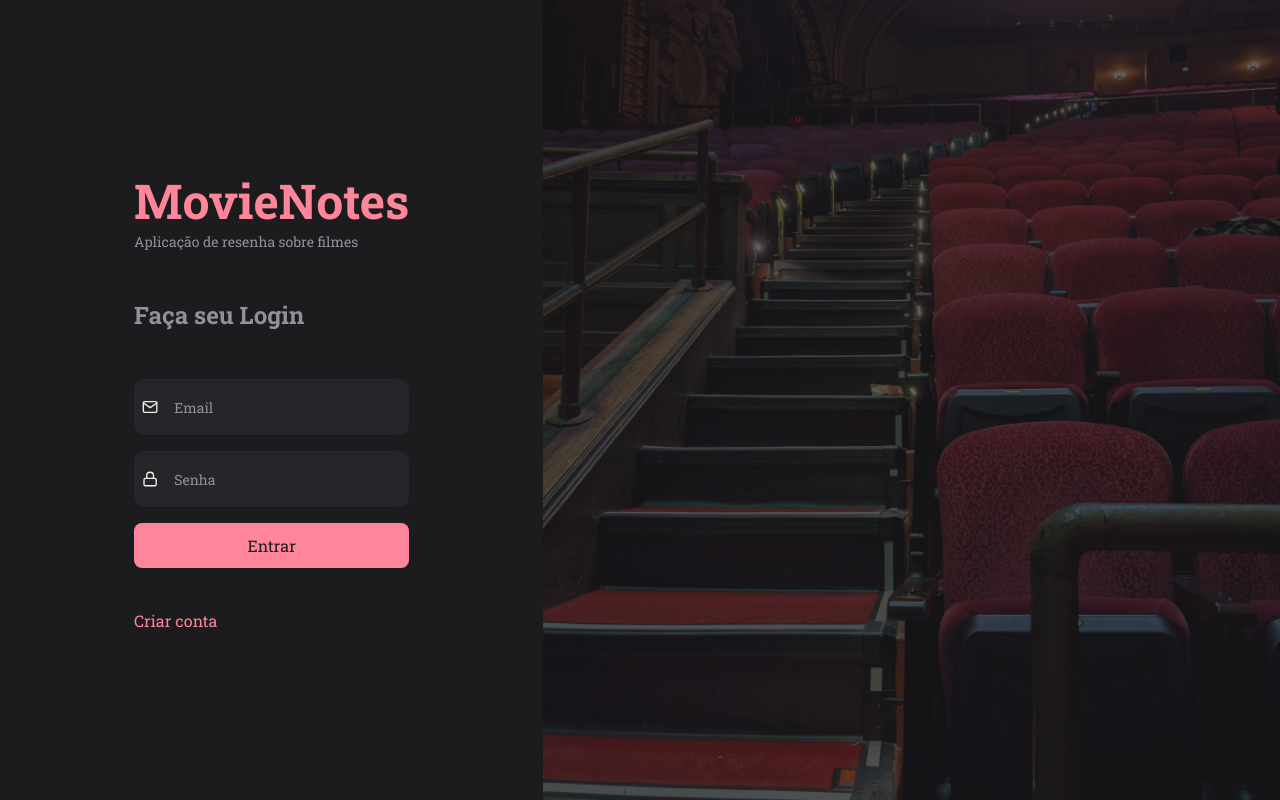
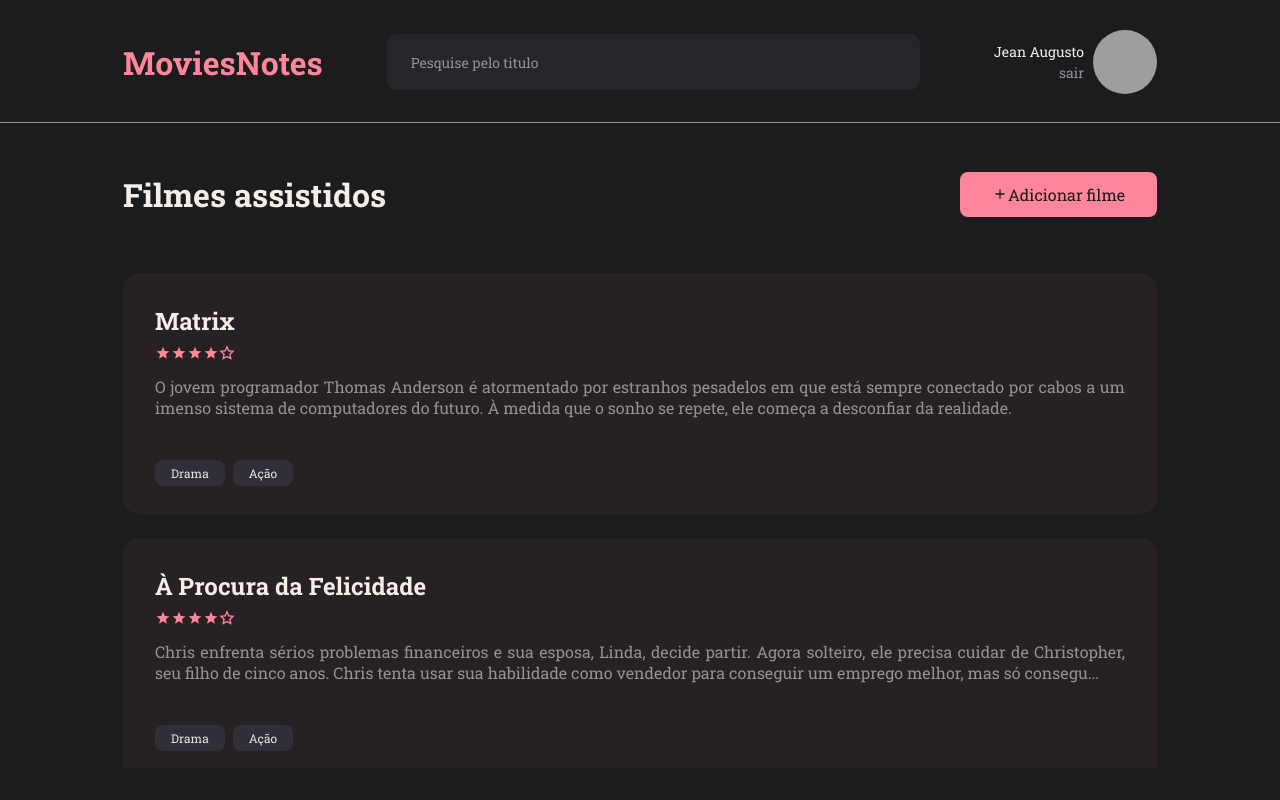
Before and after one commit to jean88asl/frontend-movies, a React (Vite) app: page / in a window 1280 px wide. Built offline with nearby package versions, Linux system fonts and the light colour scheme; grey boxes are pictures that could not be loaded.

Commit message:
links final config

```diff
--- a/src/pages/CreateMovie/index.jsx
+++ b/src/pages/CreateMovie/index.jsx
@@ -1,5 +1,6 @@
 import { Container, Form } from "./styles"
 import { RiArrowLeftLine } from "react-icons/ri"
+import { Link } from "react-router-dom"
 
 import { Header } from "../../components/Header"
 import { Input } from "../../components/Input"
@@ -17,10 +18,10 @@ export function CreateMovie() {
             <main>
                 <Form>
                     <header>
-                        <a href="/">
+                        <Link to="/">
                             <RiArrowLeftLine />
                             voltar
-                        </a>
+                        </Link>
 
                         <h1>Novo filme</h1>
                     </header>
@@ -48,7 +49,7 @@ export function CreateMovie() {
                     </Section>
 
                     <div>
-                        <Button title="Excluir Filme" />
+                        <Button title="Excluir Filme" className="delete"/>
                         <Button title="Salvar Alterações" />
                     </div>
                 </Form>
--- a/src/pages/CreateMovie/styles.js
+++ b/src/pages/CreateMovie/styles.js
@@ -23,6 +23,11 @@ export const Container = styled.div`
         flex-wrap: wrap;
 
         padding: 16px;
+    }
+
+    .delete {
+        background-color: ${({ theme }) => theme.COLORS.BACKGROUND_NOTE_ITEM};
+        color: ${({ theme }) => theme.COLORS.PINK};;
     }
 `
 
--- a/src/pages/Home/index.jsx
+++ b/src/pages/Home/index.jsx
@@ -1,8 +1,7 @@
 import { RiAddFill } from "react-icons/ri"
-import { Container, Menu, Content } from "./styles"
+import { Container, Menu, Content, NewNoteMovie } from "./styles"
 
 import { Header } from "../../components/Header"
-import { Button } from "../../components/Button"
 import { InfoNote } from "../../components/InfoNote"
 
 export function Home() {
@@ -12,12 +11,12 @@ export function Home() {
 
       <Menu>
         <h2>Filmes assistidos</h2>
-        <Button
-          title="Adicionar filme"
-          icon={RiAddFill}
+        <NewNoteMovie
           to="/create"
-        >
-        </Button>
+          >
+          <RiAddFill />
+          Adicionar filme
+        </NewNoteMovie>
       </Menu>
 
       <main>
--- a/src/pages/Home/styles.js
+++ b/src/pages/Home/styles.js
@@ -1,4 +1,5 @@
 import { styled } from "styled-components"
+import { Link } from "react-router-dom"
 
 export const Container = styled.div`
     width: 100%;
@@ -33,10 +34,23 @@ export const Menu = styled.div`
         font-size: 32px;
     }
 
-    > button {
+    > a {
         width: auto;
     }
 `
+
+export const NewNoteMovie = styled(Link)`
+    background-color: ${({ theme }) => theme.COLORS.PINK};
+
+    display: flex;
+    align-items: center;
+
+    border: none;
+    border-radius: 8px;
+    padding: 12px 32px;
+    color: ${({ theme }) => theme.COLORS.TEXT_BUTTON};
+`
+
 export const Content = styled.div`
     grid-area: content;
 
--- a/src/pages/MoviePreview/index.jsx
+++ b/src/pages/MoviePreview/index.jsx
@@ -1,4 +1,5 @@
 import { RiStarLine, RiStarSFill, RiArrowLeftLine, RiTimeLine } from "react-icons/ri"
+import { Link } from "react-router-dom"
 
 import { Header } from "../../components/Header"
 import { Tag } from "../../components/Tag"
@@ -11,10 +12,10 @@ export function MoviePreview() {
             <Header />
 
             <main>
-                <a href="">
+                <Link to="/">
                     <RiArrowLeftLine />
                     Voltar
-                </a>
+                </Link>
 
                 <TitleNote>
                     <h1>Matrix</h1>
@@ -29,7 +30,6 @@ export function MoviePreview() {
                 <InfoTime>
                     <img src="https://github.com/jean88asl.png" alt="avatar do usuário" />
                     <p>Por Jeanderson Augusto <RiTimeLine /> 23/05/22 às 08:00</p>
-
                 </InfoTime>
 
                 <ShowTags>
--- a/src/routes/app.routes.jsx
+++ b/src/routes/app.routes.jsx
@@ -11,7 +11,7 @@ export function AppRoutes() {
             <Route path="/" element={<Home />} />
             <Route path="/create" element={<CreateMovie />} />
             <Route path="/perfil" element={<Perfil />} />
-            <Route path="/preview/:id" element={MoviePreview} />
+            <Route path="/preview/:id" element={<MoviePreview />} />
         </Routes>
     )
 }
--- a/src/routes/index.jsx
+++ b/src/routes/index.jsx
@@ -1,12 +1,12 @@
 import { BrowserRouter } from "react-router-dom"
 
-// import { AppRoutes } from "./app.routes"
-import { AuthRoutes } from "./auth.routes"
+import { AppRoutes } from "./app.routes"
+// import { AuthRoutes } from "./auth.routes"
 
 export function Routes() {
     return(
         <BrowserRouter>
-            <AuthRoutes />
+            <AppRoutes />
         </BrowserRouter>
     )
 }
```
